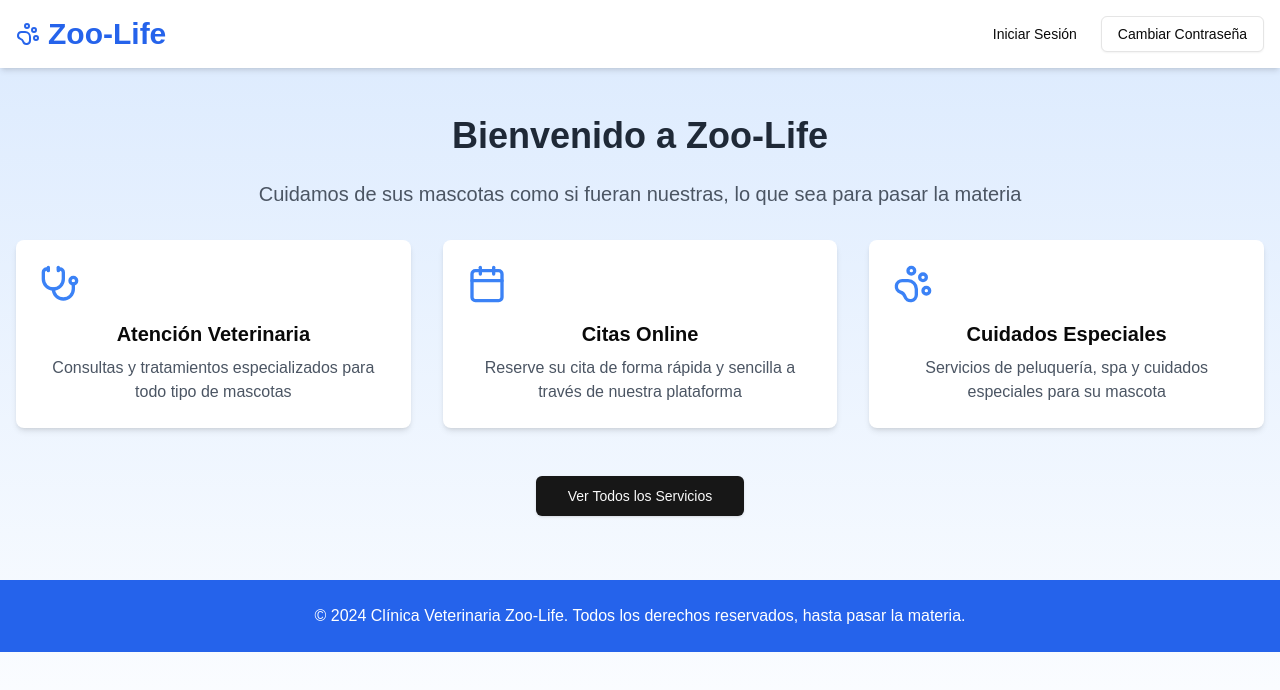
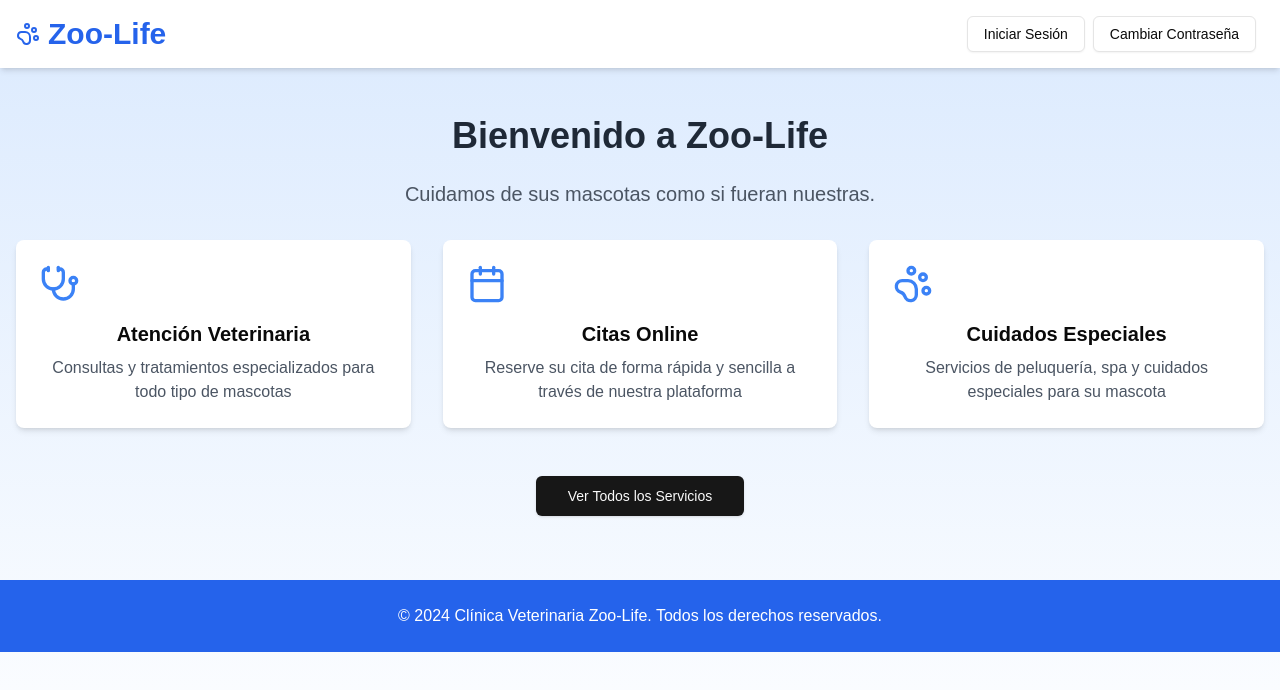
Before and after one commit to JavierCabreraC/next-vet, a Next.js app: page / in a window 1280 px wide. Shown: the top 690 px of the page. Built offline with nearby package versions, Linux system fonts and the light colour scheme.

Commit message:
Se removio code legacy

```diff
--- a/src/app/page.tsx
+++ b/src/app/page.tsx
@@ -1,55 +1,12 @@
 'use client';
-
-// import React, { useState } from 'react';
-// import { Button } from '../components/ui/button';
-// import LoginForm from '../components/ui/LoginForm';
-// import ChangePasswordForm from '../components/ui/ChangePassword';
-
-
-
-// const VetClinicWelcomePage: React.FC = () => {
-//     const [showLogin, setShowLogin] = useState(false);
-//     const [showChangePassword, setShowChangePassword] = useState(false);
-
-//     return (
-//         <div className="min-h-screen bg-gray-100 p-4">
-//             <header className="flex justify-between items-center mb-8">
-//                 <h1 className="text-3xl font-bold text-blue-600">Clínica Veterinaria Zoo-Life</h1>
-//                 <div>
-//                     <Button onClick={() => setShowLogin(true)} className="mr-2">Iniciar Sesión</Button>
-//                     <Button onClick={() => setShowChangePassword(true)}>Cambiar Contraseña</Button>
-//                 </div>
-//             </header>
-//             <main>
-//                 {showLogin && (
-//                     <LoginForm onClose={() => setShowLogin(false)} />
-//                 )}
-//                 {showChangePassword && (
-//                     <ChangePasswordForm onClose={() => setShowChangePassword(false)} />
-//                 )}
-//                 {!showLogin && !showChangePassword && (
-//                     <div className="text-center">
-//                         <h2 className="text-2xl font-semibold mb-4">Bienvenido a la Página Genérica y sin vida de Zoo-Life</h2>
-//                         <p className="mb-4">¡Proveemos de la mejor atención a sus bolas de pelos!</p>
-//                         <p className="mb-4">Recuerde, todas las mascotas van al cielo</p>
-//                         <p className="mb-4">Cualquier queja con Rodrigo</p>
-//                         <Button onClick={() => setShowLogin(true)}>Servicios Ofertados</Button>
-//                     </div>
-//                 )}
-//             </main>
-//         </div>
-//     );
-// };
-
-// export default VetClinicWelcomePage;
-
-// Diseño mejorado
 
 import React, { useState } from 'react';
 import { Button } from '@/components/ui/button';
 import LoginForm from '@/components/ui/LoginForm';
 import ChangePasswordForm from '@/components/ui/ChangePassword';
 import { PawPrint, Calendar, Stethoscope } from 'lucide-react';
+
+
 
 const VetClinicWelcomePage: React.FC = () => {
     const [showLogin, setShowLogin] = useState(false);
@@ -66,8 +23,8 @@ const VetClinicWelcomePage: React.FC = () => {
                         </span>
                     </h1>
                     <nav>
-                        <Button variant="ghost" onClick={() => setShowLogin(true)} className="mr-2">Iniciar Sesión</Button>
-                        <Button variant="outline" onClick={() => setShowChangePassword(true)}>Cambiar Contraseña</Button>
+                        <Button variant="outline" onClick={() => setShowLogin(true)} className="mr-2">Iniciar Sesión</Button>
+                        <Button variant="outline" onClick={() => setShowChangePassword(true)} className="mr-2">Cambiar Contraseña</Button>
                     </nav>
                 </div>
             </header>
@@ -81,7 +38,7 @@ const VetClinicWelcomePage: React.FC = () => {
                 {!showLogin && !showChangePassword && (
                     <div className="text-center">
                         <h2 className="text-4xl font-semibold mb-6 text-gray-800">Bienvenido a Zoo-Life</h2>
-                        <p className="text-xl mb-8 text-gray-600">Cuidamos de sus mascotas como si fueran nuestras, lo que sea para pasar la materia</p>
+                        <p className="text-xl mb-8 text-gray-600">Cuidamos de sus mascotas como si fueran nuestras.</p>
 
                         <div className="grid grid-cols-1 md:grid-cols-3 gap-8 mb-12">
                             <ServiceCard
@@ -109,7 +66,7 @@ const VetClinicWelcomePage: React.FC = () => {
             </main>
             <footer className="bg-blue-600 text-white mt-12 py-6">
                 <div className="container mx-auto text-center">
-                    <p>&copy; 2024 Clínica Veterinaria Zoo-Life. Todos los derechos reservados, hasta pasar la materia.</p>
+                    <p>&copy; 2024 Clínica Veterinaria Zoo-Life. Todos los derechos reservados.</p>
                 </div>
             </footer>
         </div>
--- a/src/pages/admin.tsx
+++ b/src/pages/admin.tsx
@@ -38,6 +38,21 @@ type MascotaForm = {
 
 type FormTypes = PersonalForm | ClienteForm | MascotaForm;
 
+interface AdminCardProps {
+    icon: React.ReactNode;
+    title: string;
+    description: string;
+    onClick: () => void;
+}
+
+const AdminCard: React.FC<AdminCardProps> = ({ icon, title, description, onClick }) => (
+    <div className="bg-white p-6 rounded-lg shadow-md transition-transform hover:scale-105 cursor-pointer" onClick={onClick}>
+        <div className="text-blue-500 mb-4">{icon}</div>
+        <h3 className="text-xl font-semibold mb-2">{title}</h3>
+        <p className="text-gray-600">{description}</p>
+    </div>
+);
+
 const AdminPage: React.FC = () => {
     const router = useRouter();
     const { isAuthenticated, loading } = useAuth(['Administrador']);
@@ -55,19 +70,15 @@ const AdminPage: React.FC = () => {
         Nombre: '', Sexo: '', FechaDeNacimiento: '', Observaciones: '',
         ClienteID: 0, RazaID: 0
     });
-
     if (loading) {
         return <div className="flex justify-center items-center h-screen">Cargando...</div>;
     }
-
     if (!isAuthenticated) {
         return <div className="flex justify-center items-center h-screen">Acceso Denegado</div>;
     }
-
     const handleLogout = () => {
         logout(router);
     };
-
     const handleSubmit = async (formType: 'personal' | 'cliente' | 'mascota') => {
         const token = localStorage.getItem('token');
         let url = '';
@@ -192,7 +203,7 @@ const AdminPage: React.FC = () => {
                     <AdminCard
                         icon={<PawPrint size={40} />}
                         title="Registrar Mascota"
-                        description="Añadir una nueva mascota a un cliente existente"
+                        description="Registrar una nueva mascota a un cliente existente"
                         onClick={() => setShowMascotaForm(true)}
                     />
                 </div>
@@ -209,19 +220,4 @@ const AdminPage: React.FC = () => {
     );
 };
 
-interface AdminCardProps {
-    icon: React.ReactNode;
-    title: string;
-    description: string;
-    onClick: () => void;
-}
-
-const AdminCard: React.FC<AdminCardProps> = ({ icon, title, description, onClick }) => (
-    <div className="bg-white p-6 rounded-lg shadow-md transition-transform hover:scale-105 cursor-pointer" onClick={onClick}>
-        <div className="text-blue-500 mb-4">{icon}</div>
-        <h3 className="text-xl font-semibold mb-2">{title}</h3>
-        <p className="text-gray-600">{description}</p>
-    </div>
-);
-
 export default AdminPage;
```
